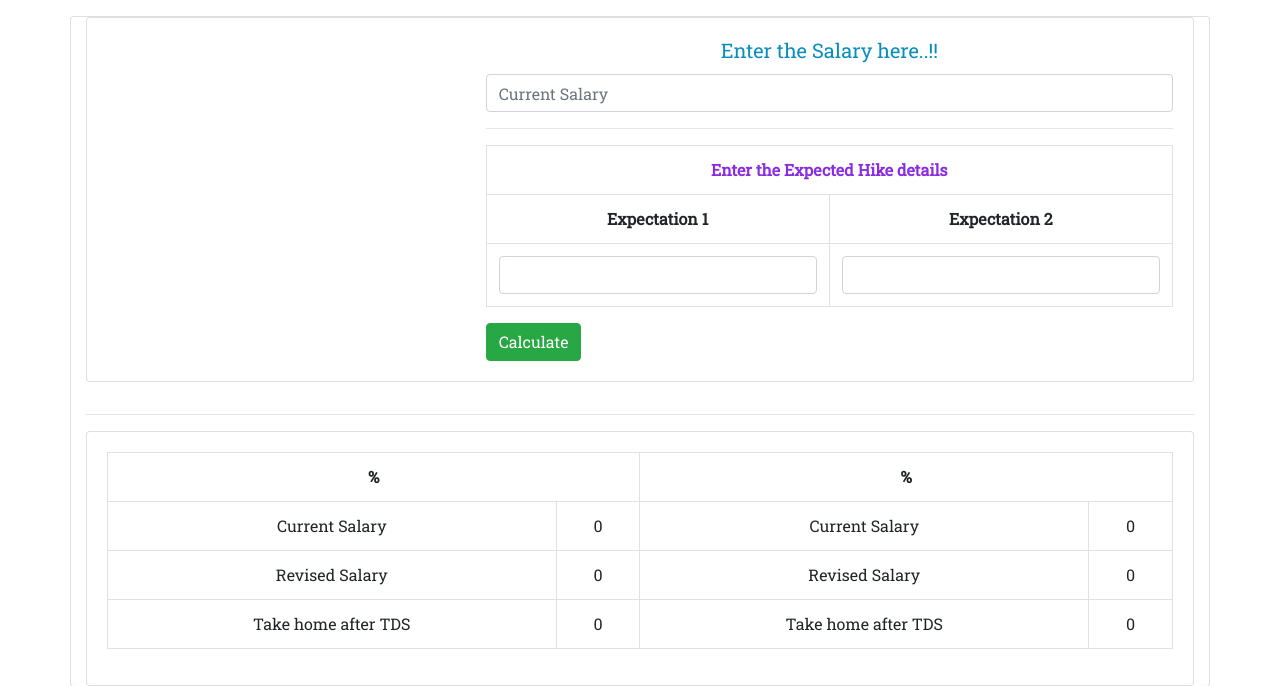
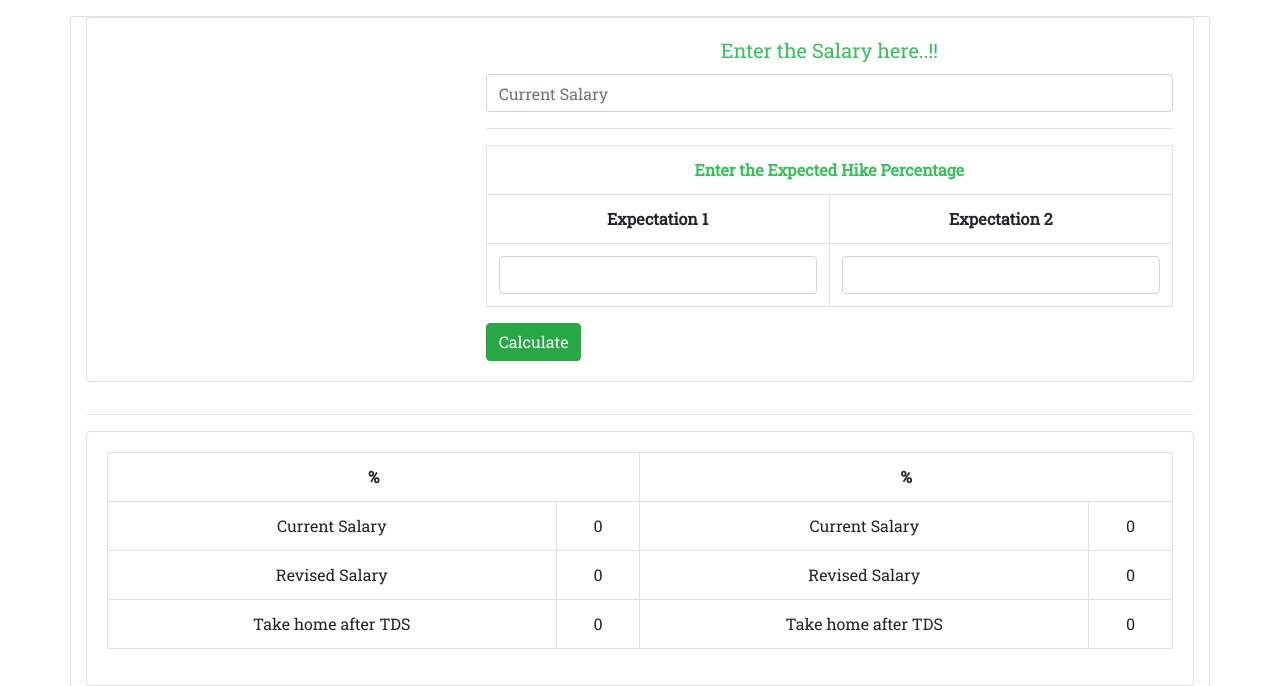
Before and after one commit to Ajayk10/Misc, a Django app: page / in a window 1280 px wide. Shown: the part 56-742 px from the top of the page. Run offline with Django 3.2, Linux system fonts and the light colour scheme; some libraries are stand-ins or nearby versions.

```diff
--- a/hike_calculator_app/templates/base.html
+++ b/hike_calculator_app/templates/base.html
@@ -63,7 +63,7 @@
      color: #f39c12;
  }
 h1,h2,h3,h4,h5{
-  color: #098dbd;
+  color: #36bf5a;;
 }
 
 </style>
--- a/hike_calculator_app/templates/hike.html
+++ b/hike_calculator_app/templates/hike.html
@@ -1,9 +1,9 @@
 <!DOCTYPE html>
 <html>
 <head>
-  <link rel="shortcut icon" href="https://www.jing.fm/clipimg/full/0-495_sun-clip-art-sun-transparent-background.png" type="image/x-icon"/>
+  <link rel="shortcut icon" href="https://encrypted-tbn0.gstatic.com/images?q=tbn:ANd9GcSFSkNKcqCgk2PpUqGPjXNSDwQ6Us0fEGWZ2A&usqp=CAU" type="image/x-icon"/>
 
-  <title>Astrology</title>
+  <title>Hike Calculator</title>
 </head>
 <body>
 </html>
@@ -24,7 +24,7 @@
 <hr/>
             <table class="table table-bordered"  >
                 <tr>
-                    <th scope="col" colspan="2" style="text-align:center;color:blueviolet">Enter the Expected Hike details</th>
+                    <th scope="col" colspan="2" style="text-align:center;color:#36bf5a;">Enter the Expected Hike Percentage</th>
 
                   </tr>
                 <tr>
```
Also changed, not shown: hike_calculator_app/templates/Todo.html (+17 -0 lines).
